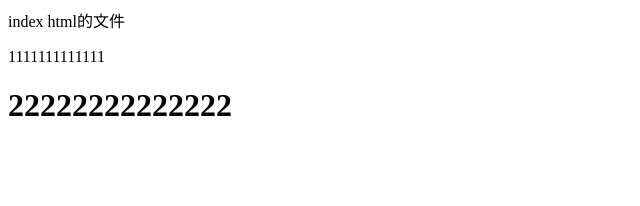
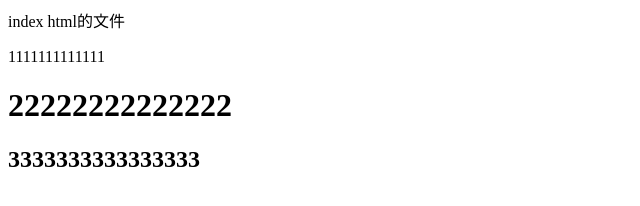
Before and after one commit to zanqianwang/code1, a plain HTML site: page index.html in a window 1280 px wide. Shown: the whole page, without its empty margins (0-640 px from the left). Drawn offline with Linux system fonts and the light colour scheme.

Commit message:
A程序员第四次提交index.html文件

```diff
--- a/index.html
+++ b/index.html
@@ -1,3 +1,4 @@
 index html的文件
 <p>1111111111111</p>
 <h1>22222222222222</h1>
+<h2>3333333333333333</h2>
```
